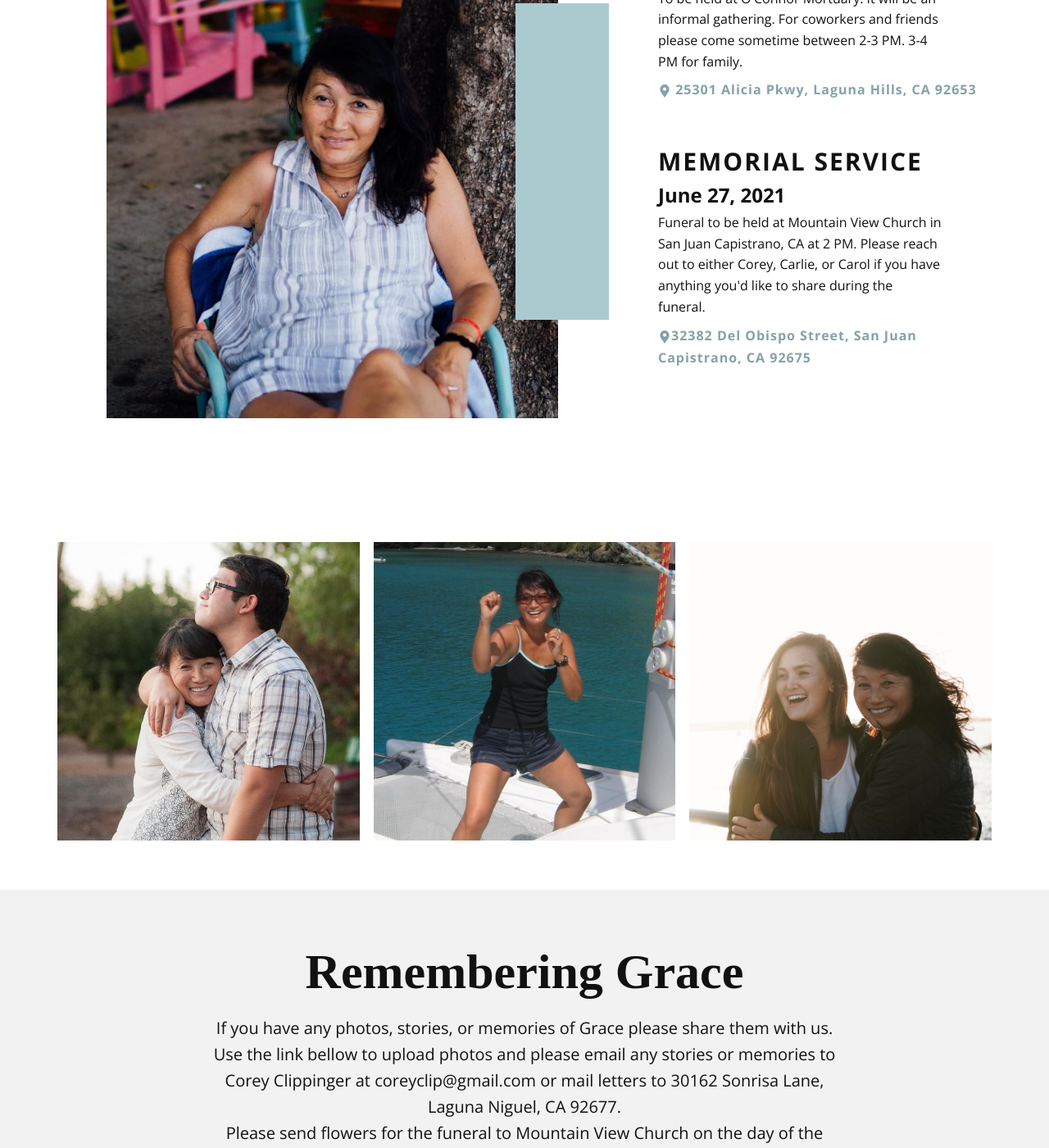
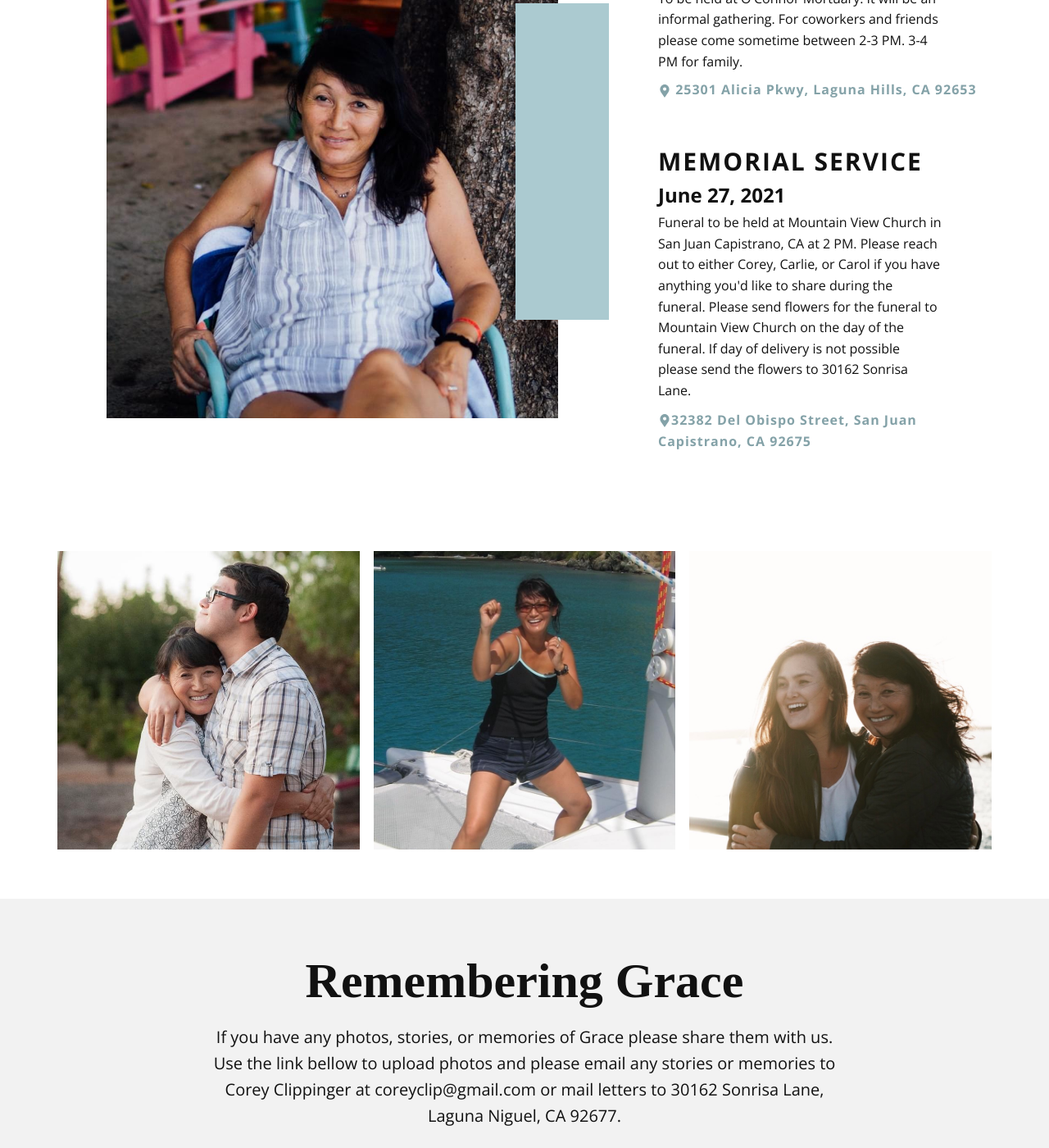
Before and after one commit to coreyclip/coreyclip.github.io, a Jekyll site: the page GraceClippinger.html, which Jekyll copies as it is, in a window 1280 px wide and 1400 px high, scrolled down 1161 px. Shown: the whole window at 82% size. Built offline with Jekyll 4.4.1, drawn with Linux system fonts in a browser that asks for light colours; some web fonts are replaced; some of the changed text lies outside the part shown.

Commit message:
updated flower info

```diff
--- a/GraceClippinger.html
+++ b/GraceClippinger.html
@@ -70,7 +70,8 @@
                   </h5>
                   <h4 class="u-text u-text-5">June 27, 2021<br>
                   </h4>
-                  <p class="u-text u-text-6">Funeral to be held at Mountain View Church in San Juan Capistrano, CA at 2 PM. Please reach out to either Corey, Carlie, or Carol if you have anything you'd like to share during the funeral. <br>
+                  <p class="u-text u-text-6">Funeral to be held at Mountain View Church in San Juan Capistrano, CA at 2 PM. Please reach out to either Corey, Carlie, or Carol if you have anything you'd like to share during the funeral. Please send flowers for the funeral to Mountain View Church on the day of the funeral. If day of delivery is not possible please send the flowers to 30162 Sonrisa Lane.
+                      <br>
                   </p>
                   <p class="u-text u-text-7">
                     <a class="u-active-none u-border-none u-btn u-button-link u-button-style u-hover-none u-none u-text-custom-color-4 u-text-hover-custom-color-3 u-btn-2" href="https://goo.gl/maps/9irD8rPGqZSFDhVb6" target="_blank"><span class="u-icon u-icon-2"><svg class="u-svg-content" viewBox="0 0 54.757 54.757" x="0px" y="0px" style="width: 1em; height: 1em;"><path d="M40.94,5.617C37.318,1.995,32.502,0,27.38,0c-5.123,0-9.938,1.995-13.56,5.617c-6.703,6.702-7.536,19.312-1.804,26.952
```
Also changed, not shown: other parts of GraceClippinger.html (+0 -1 lines).
